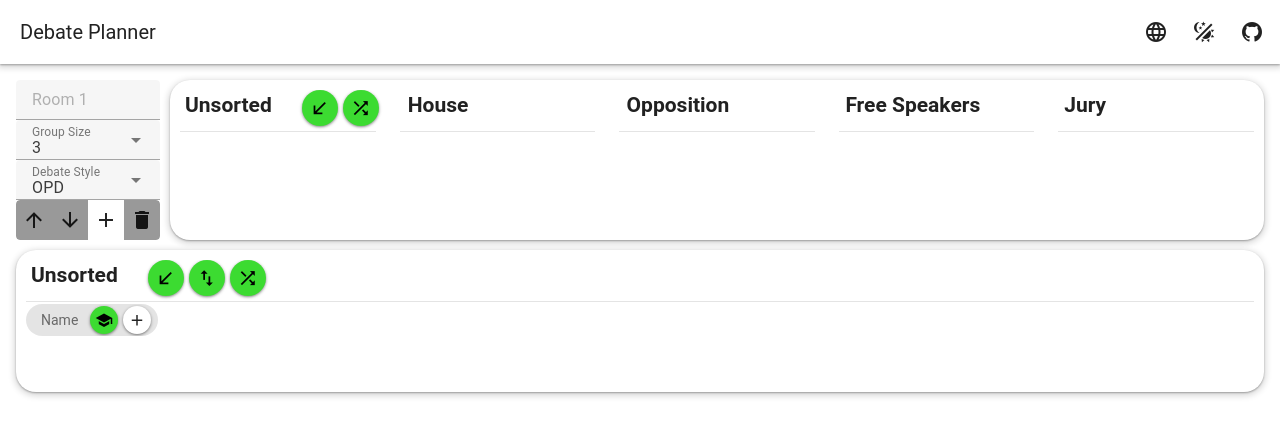
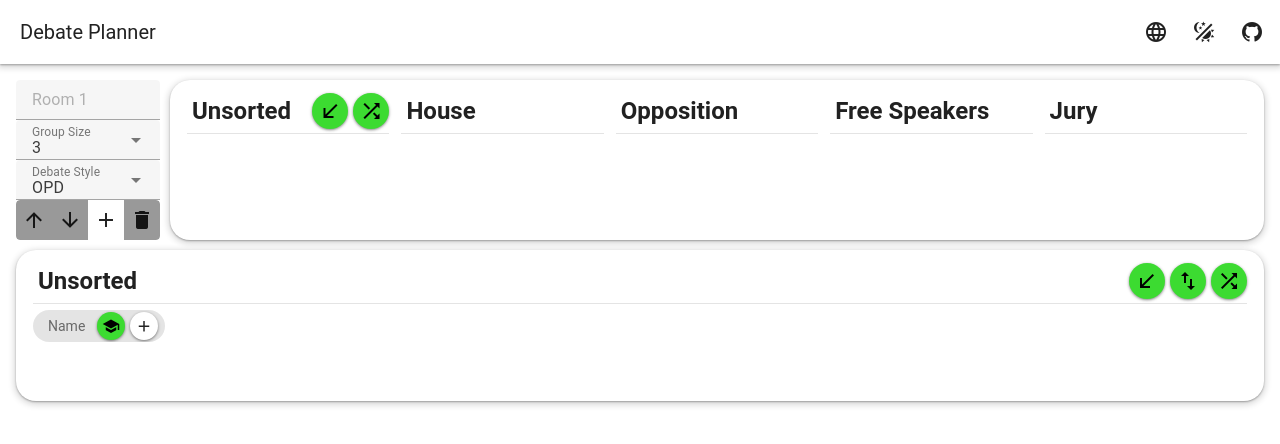
Before and after one commit to HalbFettKaese/debate-planner, a Vue app: page / in a window 1280 px wide. Shown: the top 444 px of the page. Built offline with nearby package versions, Linux system fonts and the light colour scheme; a small style sheet from the web is missing.

Commit message:
Add more consistent table layout

```diff
--- a/src/components/MemberSlot.vue
+++ b/src/components/MemberSlot.vue
@@ -73,12 +73,11 @@ function dragleave(event: DragEvent) {
 </script>
 
 <template>
-    <VCol
+    <td
         @dragleave="dragleave($event)"
         @dragover="dragover($event)"
         @drop="drop($event)"
     >
-        <v-divider></v-divider>
         <div
             class="card-container"
             ref="container"
@@ -91,7 +90,7 @@ function dragleave(event: DragEvent) {
             ></MemberParty>
             <CreateChip v-if="roomId === 'rootUnsorted'"></CreateChip>
         </div>
-    </VCol>
+    </td>
 </template>
 
 <style scoped>
--- a/src/components/Plan.vue
+++ b/src/components/Plan.vue
@@ -26,30 +26,41 @@ onMounted(() => {
         style="display: flex; flex-direction: row;"
     >
         <RoomOptions :roomId="room.id"></RoomOptions>
-        <VTable
-            class="room"
+        <v-sheet class="room">
+            <table
+                style="table-layout: fixed;width:100%; column-gap:20px;"
             >
-            <VRow>
-                <VCol
+                <thead>
+                <tr>
+                    <td
                         v-for="slot of room.slots"
                         :key="slot.id"
                     >
-                    <div style="display:flex;flex-direction: row;">
-                        <SlotTitle :roomId="room.id" :slot="slot" />
+                        <div>
+                            <SlotTitle :roomId="room.id" :slot="slot" style="float:left;"/>
 
-                        <RoomActions :roomId="room.id" :slotId="slot.id"></RoomActions>
+                            <RoomActions :roomId="room.id" :slotId="slot.id" style="float:right;"></RoomActions>
                         </div>
-                </VCol>
-            </VRow>
-            <VRow style="margin-top:5px;">
+                    </td>
+                </tr>
+                <tr>
+                    <td v-for="slot of room.slots" :key="slot.id">
+                        <v-divider></v-divider>
+                    </td>
+                </tr>
+                </thead>
+                <tbody>
+                <tr style="margin-top:5px;">
                     <MemberSlot
                         v-for="slot of room.slots"
                         :roomId="room.id"
                         :slotId="slot.id"
                         :memberNames="appStore.getRoomMembers(room.id)[slot.id] ?? []"
                     ></MemberSlot>
-            </VRow>
-        </VTable>
+                </tr>
+                </tbody>
+            </table>
+        </v-sheet>
     </div>
 </template>
 
@@ -61,4 +72,9 @@ onMounted(() => {
     border-radius: 20px;
     width: 100%;
 }
+
+td {
+    padding-right: 5px;
+    padding-left: 5px;
+}
 </style>
--- a/src/components/RoomActions.vue
+++ b/src/components/RoomActions.vue
@@ -40,7 +40,7 @@ function retrieve() {
 <template>
     <div
         v-if="slotId === 'unsorted'"
-        style="margin-left:30px;display:flex; flex-direction: row;"
+        style="display:flex; flex-direction: row;"
     >
         <v-btn
             icon
```
Lines whose indentation alone changed are shown as unchanged.
